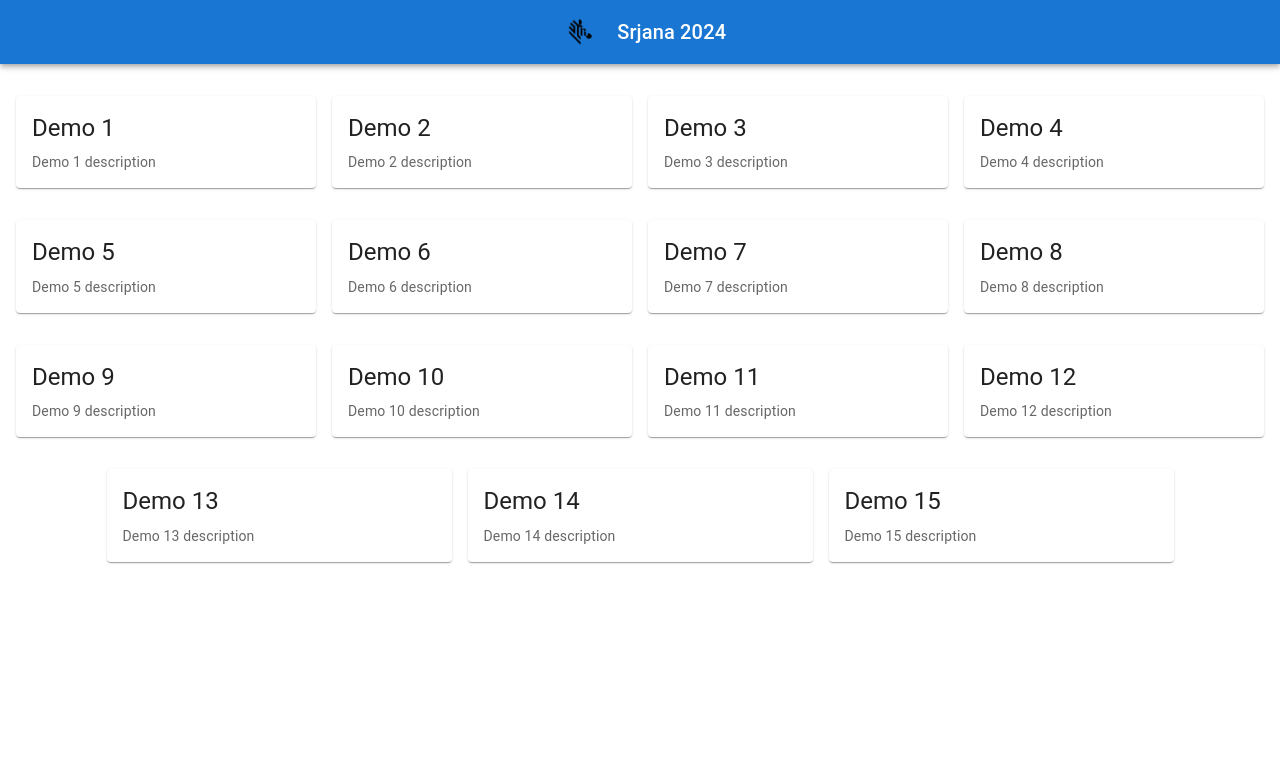
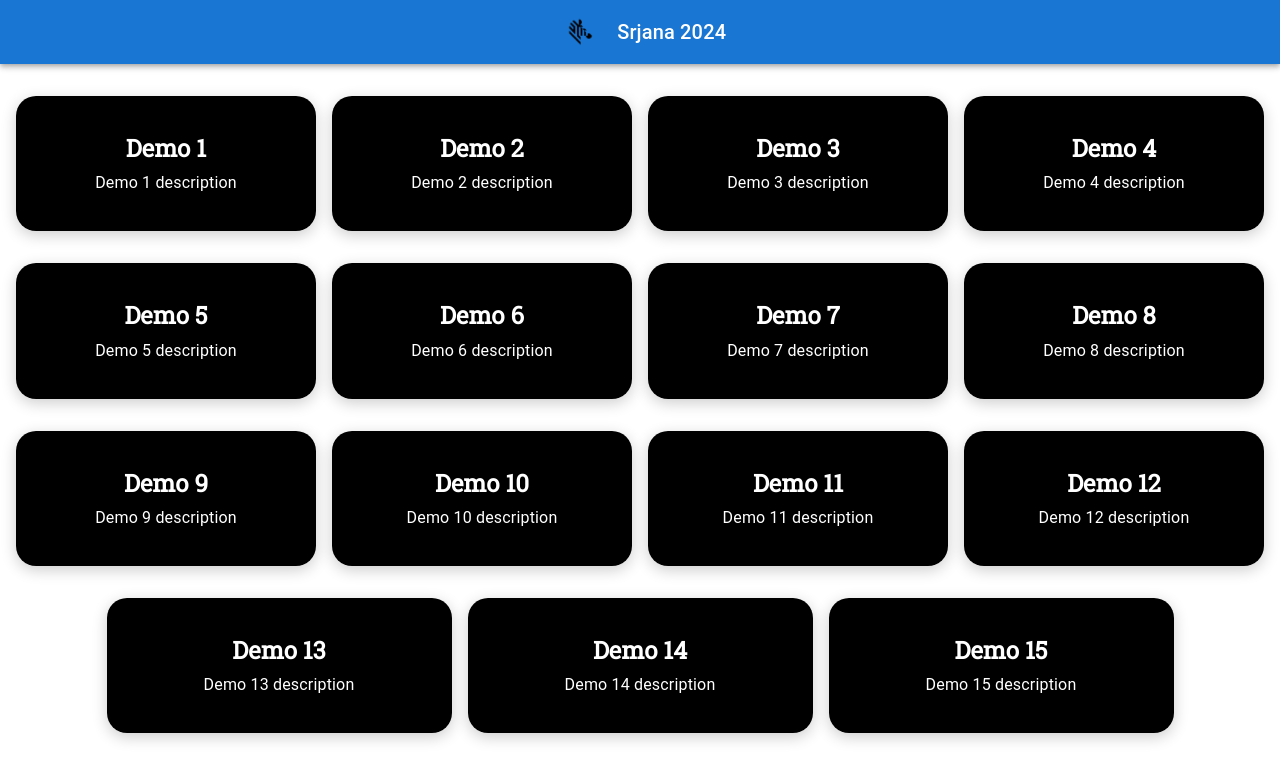
Before and after one commit to DP9727/Srjana24, a React (Create React App) app: page / in a window 1280 px wide. Shown: the top 780 px of the page. Built offline with nearby package versions, Linux system fonts and the light colour scheme.

Commit message:
Made changes for the button UI

```diff
--- a/package.json
+++ b/package.json
@@ -5,6 +5,7 @@
   "dependencies": {
     "@emotion/react": "^11.13.3",
     "@emotion/styled": "^11.13.0",
+    "@fontsource/roboto-slab": "^5.1.0",
     "@mui/material": "^6.1.5",
     "@testing-library/jest-dom": "^5.17.0",
     "@testing-library/react": "^13.4.0",
--- a/src/CardComponent.js
+++ b/src/CardComponent.js
@@ -1,6 +1,9 @@
 // CardComponent.jsx
 import React from 'react';
 import { Card, CardContent, Typography, CardActionArea } from '@mui/material';
+// App.js or index.js
+import '@fontsource/roboto-slab'; // Defaults to 400 weight
+
 
 const CardComponent = ({ title, description, link }) => {
 
@@ -9,14 +12,95 @@ const CardComponent = ({ title, description, link }) => {
     window.open(link, '_blank', 'noopener,noreferrer'); // Opens the link in a new tab
   };
 
+  // return (
+  //   <Card
+  //     sx={{
+  //       maxWidth: 345,
+  //       margin: 'auto',
+  //       marginBottom: 2,
+  //       borderRadius: '20px',
+  //       boxShadow: '0px 4px 15px rgba(0, 0, 0, 0.2)',
+  //       transition: 'transform 0.3s, box-shadow 0.3s',
+  //       '&:hover': {
+  //         transform: 'scale(1.03)',
+  //         boxShadow: '0px 6px 20px rgba(255, 215, 0, 0.3)', // Gold shadow on hover
+  //       },
+  //       // background: '#62cff4'
+  //       background: 'linear-gradient(45deg, #add6ed, #31aad0)', // Black to gold gradient
+  //     }}
+  //   >
+  //     <CardActionArea onClick={handleClick} sx={{ padding: '20px' }}>
+  //       <CardContent>
+  //         <Typography
+  //           gutterBottom
+  //           variant="h5"
+  //           component="div"
+  //           sx={{
+  //             color: '#FFFFFF', // Gold color for title
+  //             fontWeight: 'bold',
+  //             textAlign: 'center',
+  //           }}
+  //         >
+  //           {title}
+  //         </Typography>
+  //         <Typography
+  //           variant="body2"
+  //           color="text.secondary"
+  //           sx={{
+  //             color: '#FFFFFF', // Gold color for description
+  //             textAlign: 'center',
+  //             fontSize: '1rem',
+  //           }}
+  //         >
+  //           {description}
+  //         </Typography>
+  //       </CardContent>
+  //     </CardActionArea>
+  //   </Card>
+  // );
+
+
   return (
-    <Card sx={{ maxWidth: 345, margin: 'auto', marginBottom: 2 }}>
-      <CardActionArea onClick={handleClick}>
+    <Card
+      sx={{
+        maxWidth: 345,
+        margin: 'auto',
+        marginBottom: 2,
+        borderRadius: '20px',
+        boxShadow: '0px 4px 15px rgba(0, 0, 0, 0.2)',
+        transition: 'transform 0.3s, box-shadow 0.3s',
+        '&:hover': {
+          transform: 'scale(1.03)',
+          boxShadow: '0px 6px 20px rgba(255, 215, 0, 0.3)', // Gold shadow on hover
+        },
+        // background: '#62cff4'
+        background: 'linear-gradient(45deg, #000000, #000000)', // Black to gold gradient
+      }}
+    >
+      <CardActionArea onClick={handleClick} sx={{ padding: '20px' }}>
         <CardContent>
-          <Typography gutterBottom variant="h5" component="div">
+          <Typography
+            gutterBottom
+            variant="h5"
+            component="div"
+            sx={{
+              fontFamily: "'Roboto Slab', serif",
+              color: '#FFFFFF', //  color for title
+              fontWeight: 'bold',
+              textAlign: 'center',
+            }}
+          >
             {title}
           </Typography>
-          <Typography variant="body2" color="text.secondary">
+          <Typography
+            variant="body2"
+            color="text.secondary"
+            sx={{
+              color: '#FFFFFF', //  color for description
+              textAlign: 'center',
+              fontSize: '1rem',
+            }}
+          >
             {description}
           </Typography>
         </CardContent>
```
Also changed, not shown: src/CustomButton.js (added, +30 -0 lines), 1 other file (tests, documents, lock files or other folders).
